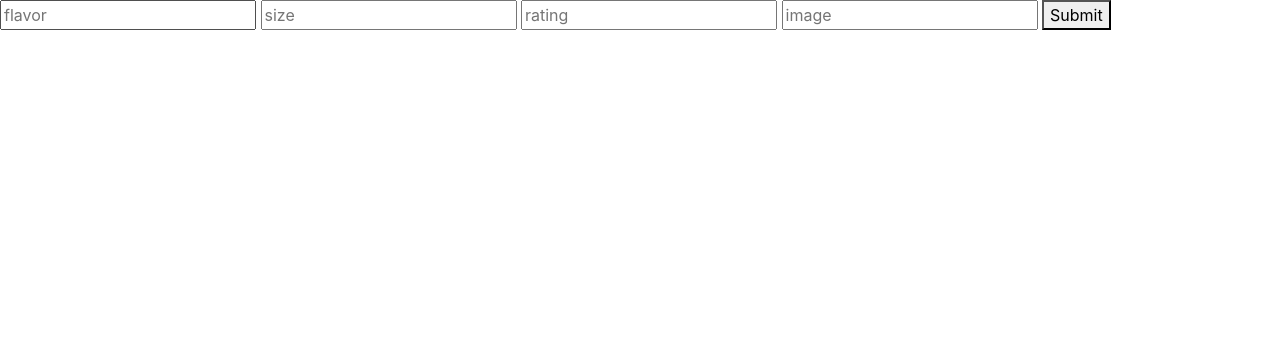
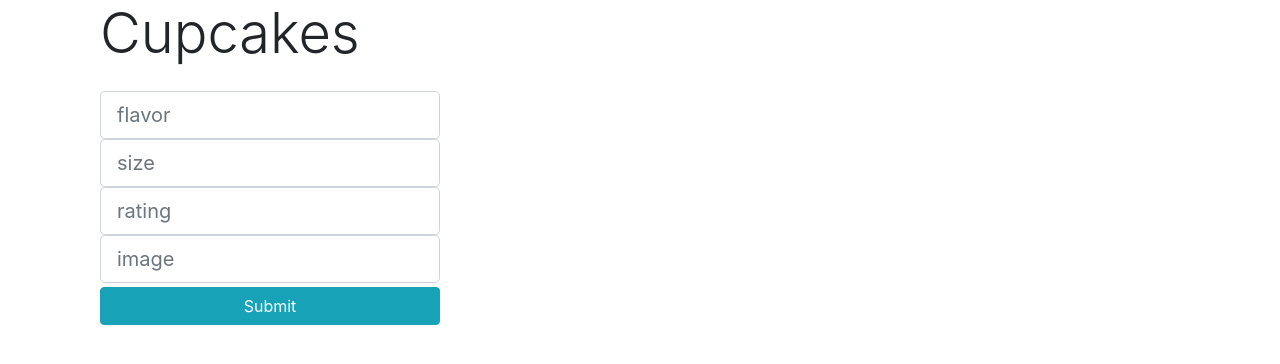
Before and after one commit to jreidmke/flask-cupcakes, a Flask app: page / in a window 1280 px wide. Shown: the top 364 px of the page. Run offline with Flask 2, Linux system fonts and the light colour scheme; data that the repository does not hold is empty; some libraries are stand-ins or nearby versions.

Commit message:
updated styling

```diff
--- a/templates/index.html
+++ b/templates/index.html
@@ -8,18 +8,26 @@
 </head>
 <body>
 
-    {% for cupcake in cupcakes %}
-    <li>{{cupcake.flavor}}</li>
-    {% endfor %}
+    <div class="container">
+        <div class="col-4">
+            <h1 class="display-4">Cupcakes</h1>
+            <ul class="list-group">
+                {% for cupcake in cupcakes %}
+                <li class="list-group-item">{{cupcake.flavor}}</li>
+                {% endfor %}
+            </ul>
+        </div>
 
-
-    <form>
-        <input type="text" id="flavor" placeholder="flavor">
-        <input type="text" id="size" placeholder="size">
-        <input type="number" id="rating" placeholder="rating">
-        <input type="text" id='image' placeholder="image">
-        <button id="new-cupcake-btn">Submit</button>
-    </form>
+        <div class="col-4 mt-3">
+            <form>
+                <input class="form-control form-control-lg" type="text" id="flavor" placeholder="flavor">
+                <input class="form-control form-control-lg" type="text" id="size" placeholder="size">
+                <input class="form-control form-control-lg" type="text" id="rating" placeholder="rating">
+                <input class="form-control form-control-lg" type="text" id='image' placeholder="image">
+                <button class="btn btn-info btn-large btn-block mt-1" id="new-cupcake-btn">Submit</button>
+            </form>
+        </div>
+    </div>
 
 
     <script src="https://unpkg.com/axios/dist/axios.js"></script>
```
